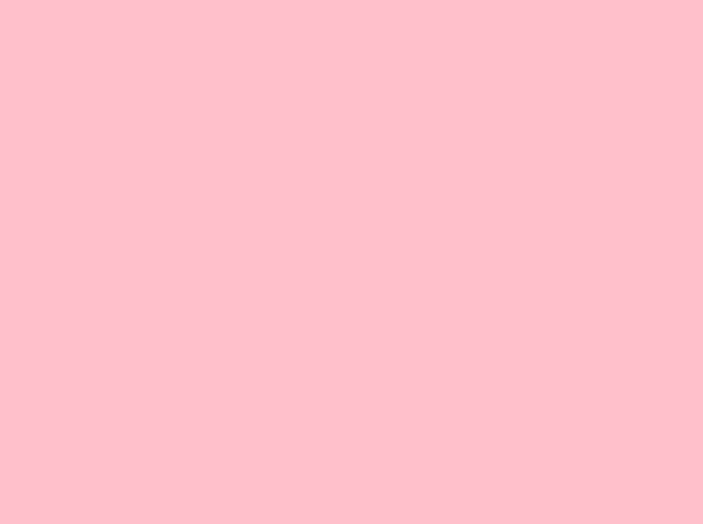
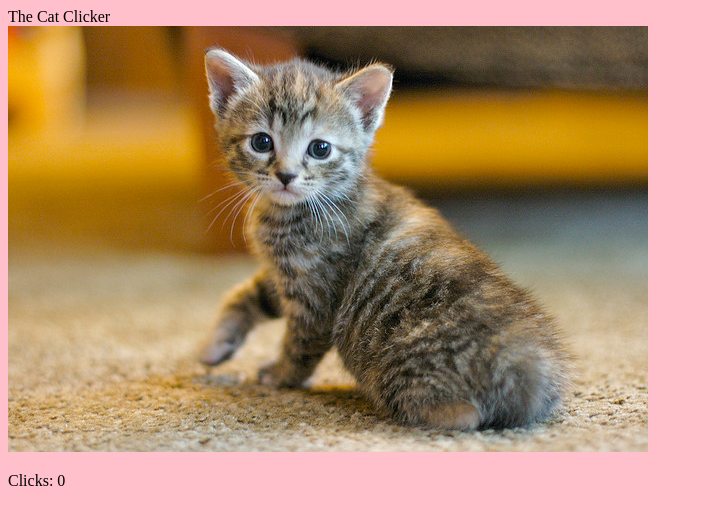
Before and after one commit to Karobka/CatClicker, a plain HTML site: page index.html in a window 1280 px wide. Shown: the whole page, without its empty margins (0-703 px from the left). Drawn offline with nearby package versions, Linux system fonts and the light colour scheme.

Commit message:
click counter works

```diff
--- a/index.html
+++ b/index.html
@@ -4,7 +4,15 @@
         <link rel="stylesheet" type="text/css" href="css/main.css">
     </head>
     <body>
-
+        <header>
+            The Cat Clicker
+        </header>
+        <section>
+            <img src="images/Meow.jpg" alt="a cute cat" class="cat-pic">
+        </section>
+        <section>
+            <p>Clicks: <span class="count-num">0</span></p>
+        </section>
     <!-- scripts -->
     <script src="https://code.jquery.com/jquery.min.js"></script>
 	<script src="js/app.js"></script>
--- a/js/app.js
+++ b/js/app.js
@@ -1,5 +1,8 @@
 "use strict";
-
+var count = 0;
 $(document).ready(function() {
-    alert("i'm ready punk");
-})
+    $(".cat-pic").on("click", function(event) {
+        count++;
+        $(".count-num").text(count);
+    });
+});
```
Also changed, not shown: images/Meow.jpg (added).
